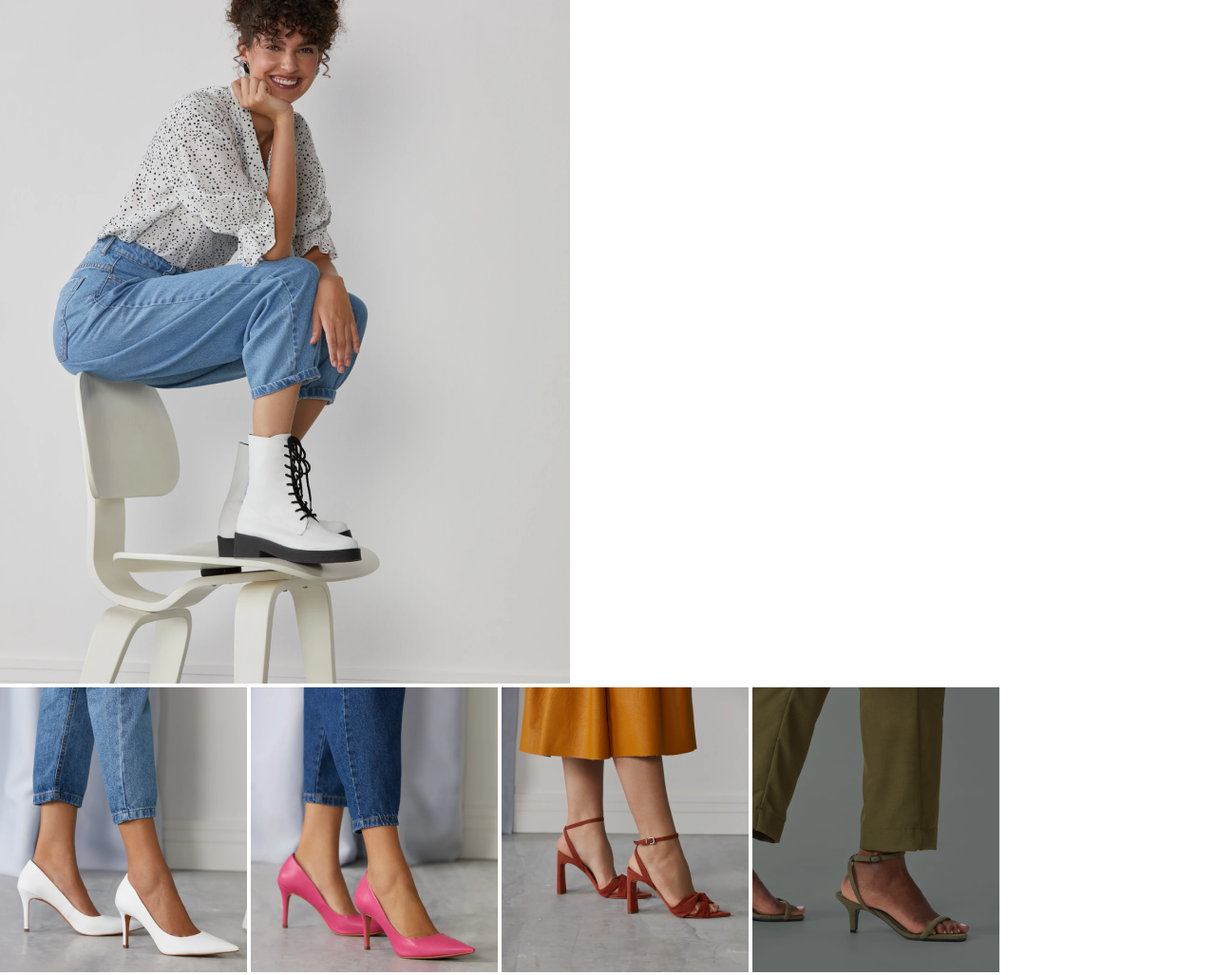
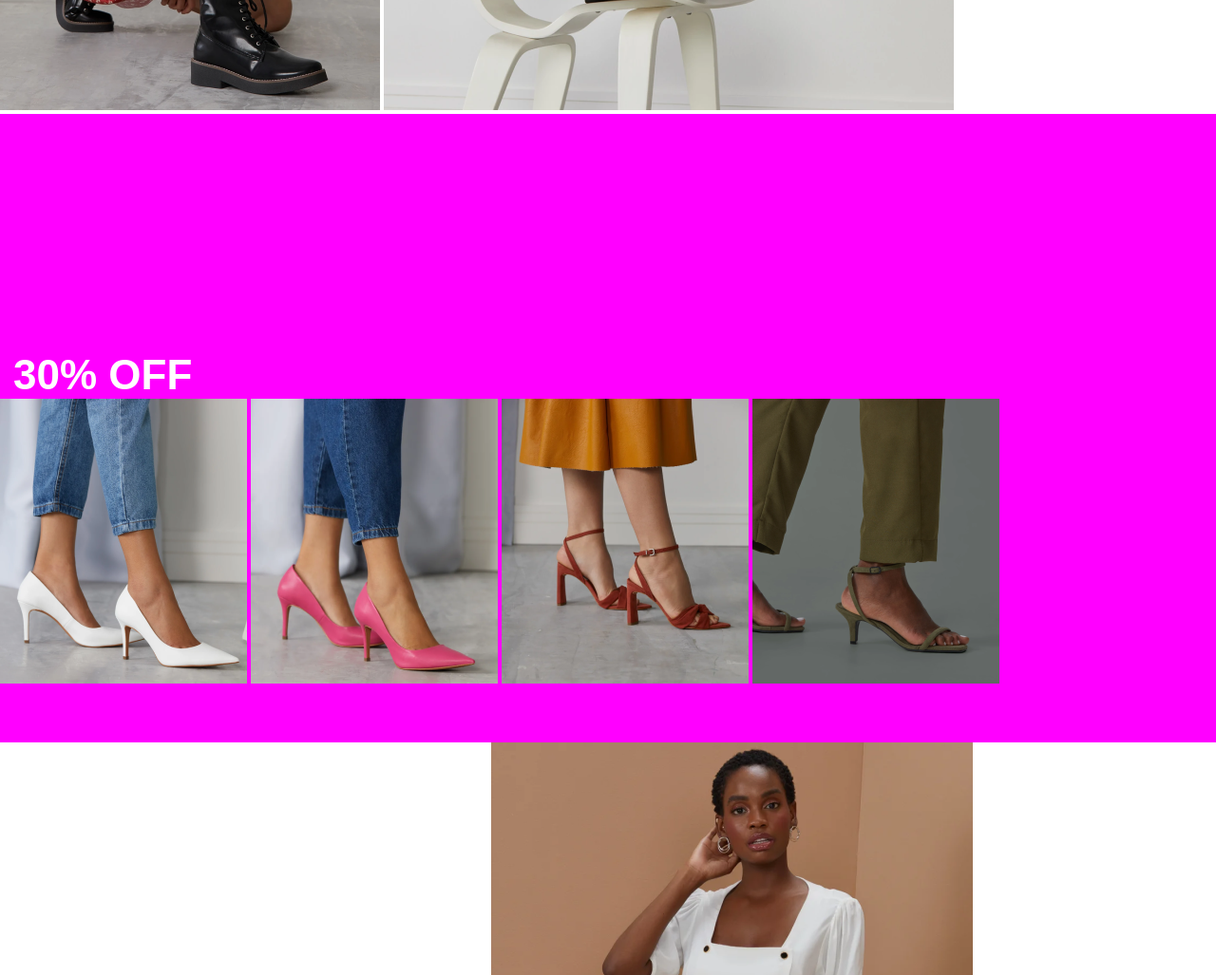
Before and after one commit to andersscosta/shoesStore, a plain HTML site: page index.html in a window 1280 px wide. Shown: the part 1040-2067 px from the top of the page at 95% size. Drawn offline with Linux system fonts and the light colour scheme.

Commit message:
almost there

```diff
--- a/index.html
+++ b/index.html
@@ -24,6 +24,7 @@
             <a href="#">OUTLET</a>
         </nav>
     </header>
+<!--HTMl do header encerrado aqui-->
 <!--Aqui encaixaremos os itens que irão compor o body de fato-->
 <!--com todos os itens entre o header e o footer-->
     <div class="banner">
@@ -32,17 +33,20 @@
     <div>
         <h1>encontre o seu estilo</h1>
     </div>
-    <div class="image7">
-        <img src="./imagens/image 7.png" alt="ShoesLogo" widht="400" height="600"/>
-     </div>
-     <div class="image">
-        <img src="./imagens/image 8.png" alt="ShoesLogo" widht="600" height="757.94"/>
+    <div class="banners">
+        <img src="./imagens/image 7.png" alt="image7" widht="400" height="600"/>
+        <img src="./imagens/image 8.png" alt="image8" widht="600" height="757.94"/>
      </div>
      <div class="middle">
-        <img src="./imagens/image 4.png" alt="ShoesLogo" widht="260" height="300"/>
-        <img src="./imagens/image 5.png" alt="ShoesLogo" widht="260" height="300"/>
-        <img src="./imagens/image 6.png" alt="ShoesLogo" widht="260" height="300"/>
-        <img src="./imagens/image 9.png" alt="ShoesLogo" widht="260" height="300"/>
+        <p class="oferta"><b>30% OFF</b></p>
+        <img src="./imagens/image 4.png" alt="image4" widht="260" height="300"/>
+        <img src="./imagens/image 5.png" alt="image5" widht="260" height="300"/>
+        <img src="./imagens/image 6.png" alt="image6" widht="260" height="300"/>
+        <img src="./imagens/image 9.png" alt="image9" widht="260" height="300"/>
+     </div>
+     <div class="bbanner">
+        <img src="./imagens/image 12.png" alt="image12" widht="513" height="663"/>
+        <img src="./imagens/image 11.png" alt="image11" widht="507" height="939"/>
      </div>
 <!--Agora darei inicio ao trabalho do footer-->
     <footer>
--- a/style.css
+++ b/style.css
@@ -54,7 +54,7 @@ footer{
     padding-left: 5px;
     align-items:center;
 }
-/*Aqui temos ajuste para a estilização do texto, abaixo do logo*/
+/*Aqui temos o ajuste para a estilização do texto, abaixo do logo*/
 p{
     padding-left: 14px;
     font-size: 14px;
@@ -69,3 +69,20 @@ li{
 /*os itens da lista, porém, não funcionou na prática*/
     text-decoration:none;
 }
+/*Vamos começar a estilizar o banner central*/
+.middle{
+    background-color: magenta;
+    width: 1280px;
+    height: 662px;
+    align-items:flex-end;
+    padding-top: 250px;
+
+}
+.oferta{
+    font-size: 44px;
+    font-family: sans-serif;
+    color:white;
+
+
+
+}
```
